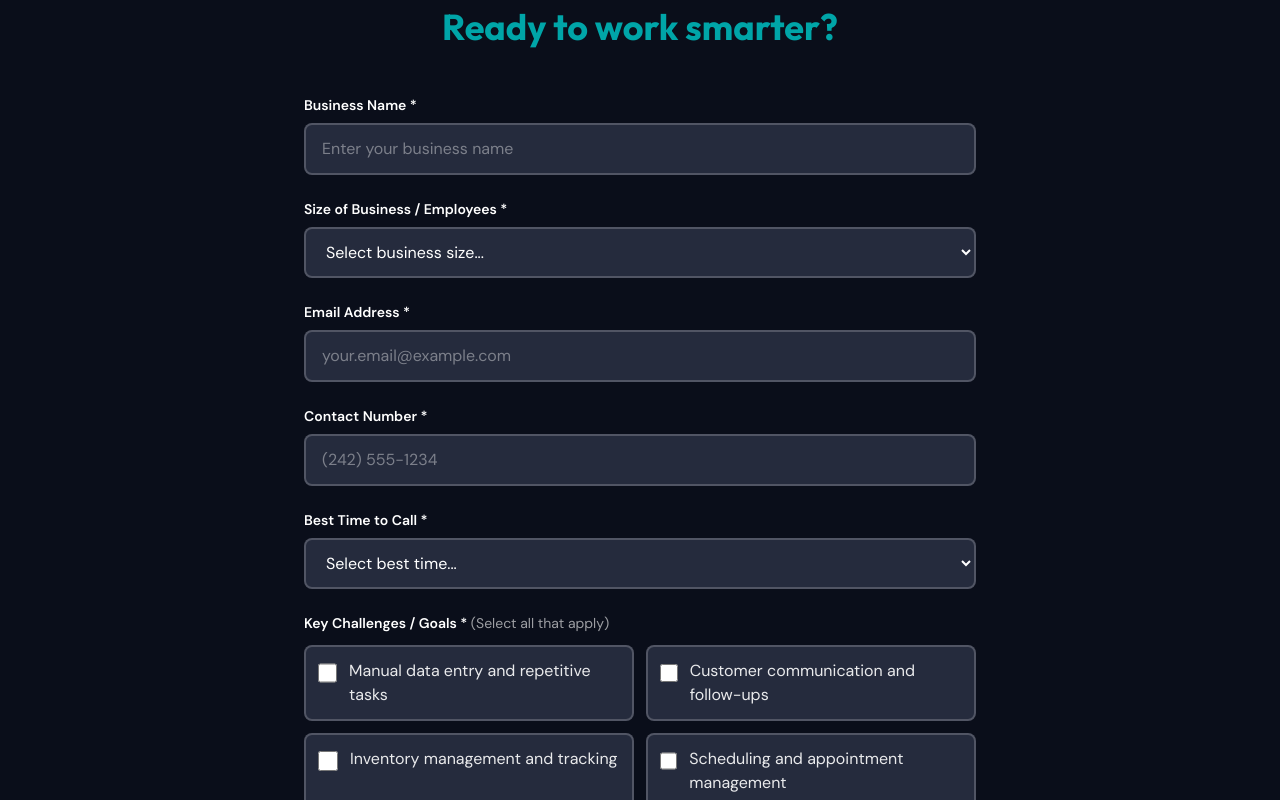
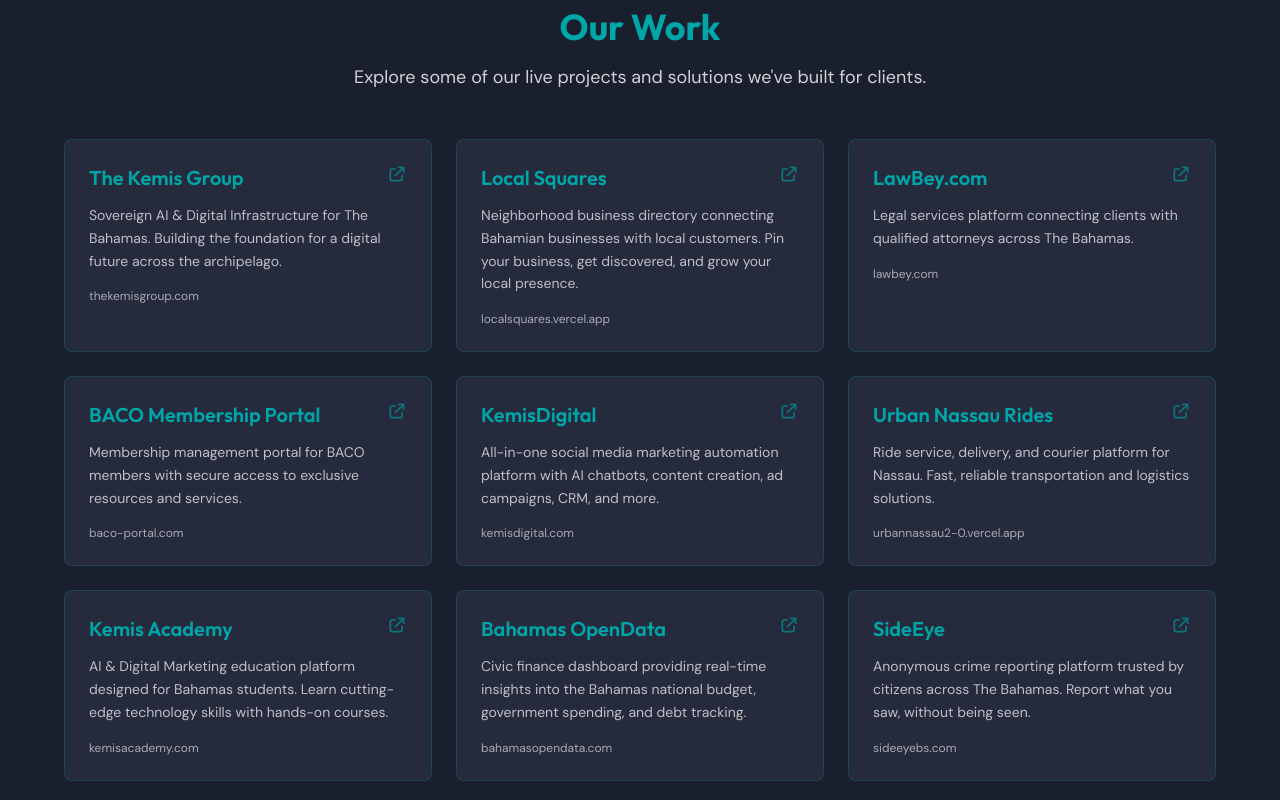
Before and after one commit to salutethegenius/AI-Automation-Insights, a Next.js app: page / in a window 1280 px wide. Shown: the part 3460-4260 px from the top of the page. Built offline with nearby package versions, Linux system fonts and the light colour scheme.

Commit message:
Add Projects section with 10 project cards and descriptions

```diff
--- a/app/page.tsx
+++ b/app/page.tsx
@@ -4,6 +4,7 @@
 import { WhoFor } from '@/components/WhoFor'
 import { Pricing } from '@/components/Pricing'
 import { SocialProof } from '@/components/SocialProof'
+import { Projects } from '@/components/Projects'
 import { BookingForm } from '@/components/BookingForm'
 
 export default function Home() {
@@ -15,6 +16,7 @@
       <WhoFor />
       <Pricing />
       <SocialProof />
+      <Projects />
       <BookingForm />
     </main>
   )
--- /dev/null
+++ b/components/Projects.tsx
@@ -0,0 +1,153 @@
+import { SectionWrapper } from './ui/SectionWrapper'
+import Link from 'next/link'
+
+interface Project {
+  name: string
+  url: string
+  status: 'live' | 'coming-soon'
+  description: string
+}
+
+const projects: Project[] = [
+  {
+    name: 'The Kemis Group',
+    url: 'https://thekemisgroup.com',
+    status: 'live',
+    description: 'Sovereign AI & Digital Infrastructure for The Bahamas. Building the foundation for a digital future across the archipelago.',
+  },
+  {
+    name: 'Local Squares',
+    url: 'https://localsquares.vercel.app/',
+    status: 'live',
+    description: 'Neighborhood business directory connecting Bahamian businesses with local customers. Pin your business, get discovered, and grow your local presence.',
+  },
+  {
+    name: 'LawBey.com',
+    url: 'https://lawbey.com',
+    status: 'live',
+    description: 'Legal services platform connecting clients with qualified attorneys across The Bahamas.',
+  },
+  {
+    name: 'BACO Membership Portal',
+    url: 'https://baco-portal.com',
+    status: 'live',
+    description: 'Membership management portal for BACO members with secure access to exclusive resources and services.',
+  },
+  {
+    name: 'KemisDigital',
+    url: 'https://kemisdigital.com',
+    status: 'live',
+    description: 'All-in-one social media marketing automation platform with AI chatbots, content creation, ad campaigns, CRM, and more.',
+  },
+  {
+    name: 'Urban Nassau Rides',
+    url: 'https://urbannassau2-0.vercel.app/',
+    status: 'live',
+    description: 'Ride service, delivery, and courier platform for Nassau. Fast, reliable transportation and logistics solutions.',
+  },
+  {
+    name: 'Kemis Academy',
+    url: 'https://kemisacademy.com',
+    status: 'live',
+    description: 'AI & Digital Marketing education platform designed for Bahamas students. Learn cutting-edge technology skills with hands-on courses.',
+  },
+  {
+    name: 'Bahamas OpenData',
+    url: 'https://bahamasopendata.com',
+    status: 'live',
+    description: 'Civic finance dashboard providing real-time insights into the Bahamas national budget, government spending, and debt tracking.',
+  },
+  {
+    name: 'SideEye',
+    url: 'https://sideeyebs.com',
+    status: 'live',
+    description: 'Anonymous crime reporting platform trusted by citizens across The Bahamas. Report what you saw, without being seen.',
+  },
+  {
+    name: 'Anchor',
+    url: '#',
+    status: 'coming-soon',
+    description: 'Sovereign Digital Account Layer for Bahamians. Empowering citizens with secure, self-sovereign digital identity and account management.',
+  },
+]
+
+export const Projects = () => {
+  return (
+    <SectionWrapper className="bg-dark-surface fade-in">
+      <div className="text-center mb-12">
+        <h2 className="font-heading text-3xl md:text-4xl font-bold text-turquoise mb-4">
+          Our Work
+        </h2>
+        <p className="text-white/80 text-lg max-w-2xl mx-auto">
+          Explore some of our live projects and solutions we've built for clients.
+        </p>
+      </div>
+
+      <div className="grid grid-cols-1 md:grid-cols-2 lg:grid-cols-3 gap-6 max-w-7xl mx-auto">
+        {projects.map((project, index) => (
+          <div
+            key={index}
+            className="bg-dark-card p-6 rounded-lg border border-turquoise/20 hover:border-turquoise/40 transition-all duration-300 hover:-translate-y-1 group relative"
+          >
+            {project.status === 'coming-soon' && (
+              <span className="absolute top-4 right-4 bg-gold/20 text-gold text-xs font-semibold px-3 py-1 rounded-full border border-gold/30">
+                Coming Soon
+              </span>
+            )}
+
+            <div className="flex items-start justify-between mb-3">
+              <h3 className="font-heading text-xl font-semibold text-turquoise group-hover:text-turquoise-light transition-colors">
+                {project.name}
+              </h3>
+              {project.status === 'live' && (
+                <svg
+                  className="w-5 h-5 text-turquoise/60 group-hover:text-turquoise transition-colors flex-shrink-0 ml-2"
+                  fill="none"
+                  stroke="currentColor"
+                  viewBox="0 0 24 24"
+                >
+                  <path
+                    strokeLinecap="round"
+                    strokeLinejoin="round"
+                    strokeWidth={2}
+                    d="M10 6H6a2 2 0 00-2 2v10a2 2 0 002 2h10a2 2 0 002-2v-4M14 4h6m0 0v6m0-6L10 14"
+                  />
+                </svg>
+              )}
+            </div>
+
+            <p className="text-white/70 text-sm mb-4 leading-relaxed">
+              {project.description}
+            </p>
+
+            {project.status === 'live' ? (
+              <Link
+                href={project.url}
+                target="_blank"
+                rel="noopener noreferrer"
+                className="text-white/60 hover:text-turquoise transition-colors text-xs flex items-center gap-2 group/link"
+              >
+                <span className="truncate">{project.url.replace(/^https?:\/\//, '').replace(/\/$/, '')}</span>
+                <svg
+                  className="w-3.5 h-3.5 opacity-0 group-hover/link:opacity-100 transition-opacity flex-shrink-0"
+                  fill="none"
+                  stroke="currentColor"
+                  viewBox="0 0 24 24"
+                >
+                  <path
+                    strokeLinecap="round"
+                    strokeLinejoin="round"
+                    strokeWidth={2}
+                    d="M9 5l7 7-7 7"
+                  />
+                </svg>
+              </Link>
+            ) : (
+              <p className="text-white/50 text-xs">Launching soon</p>
+            )}
+          </div>
+        ))}
+      </div>
+    </SectionWrapper>
+  )
+}
```
